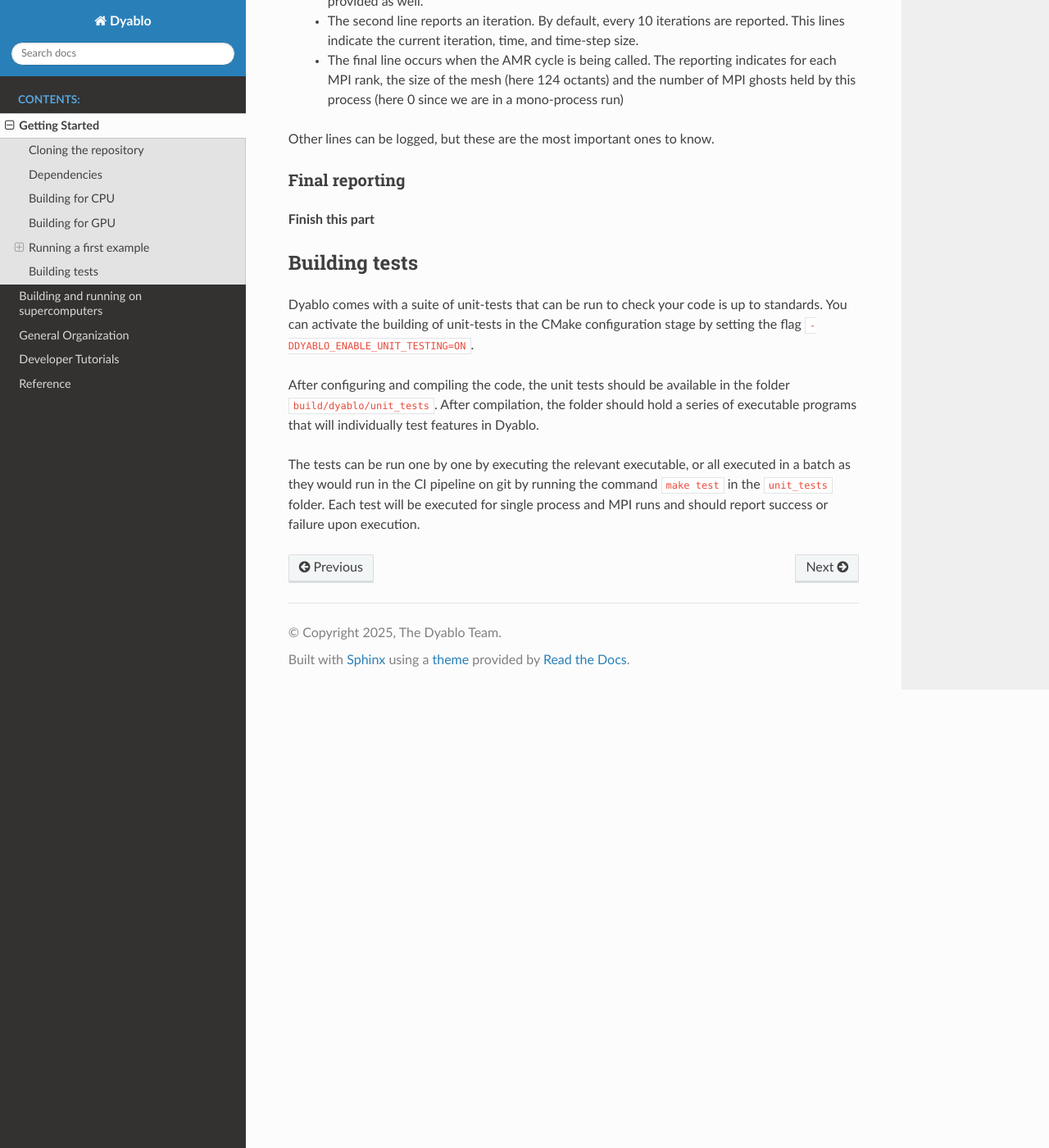
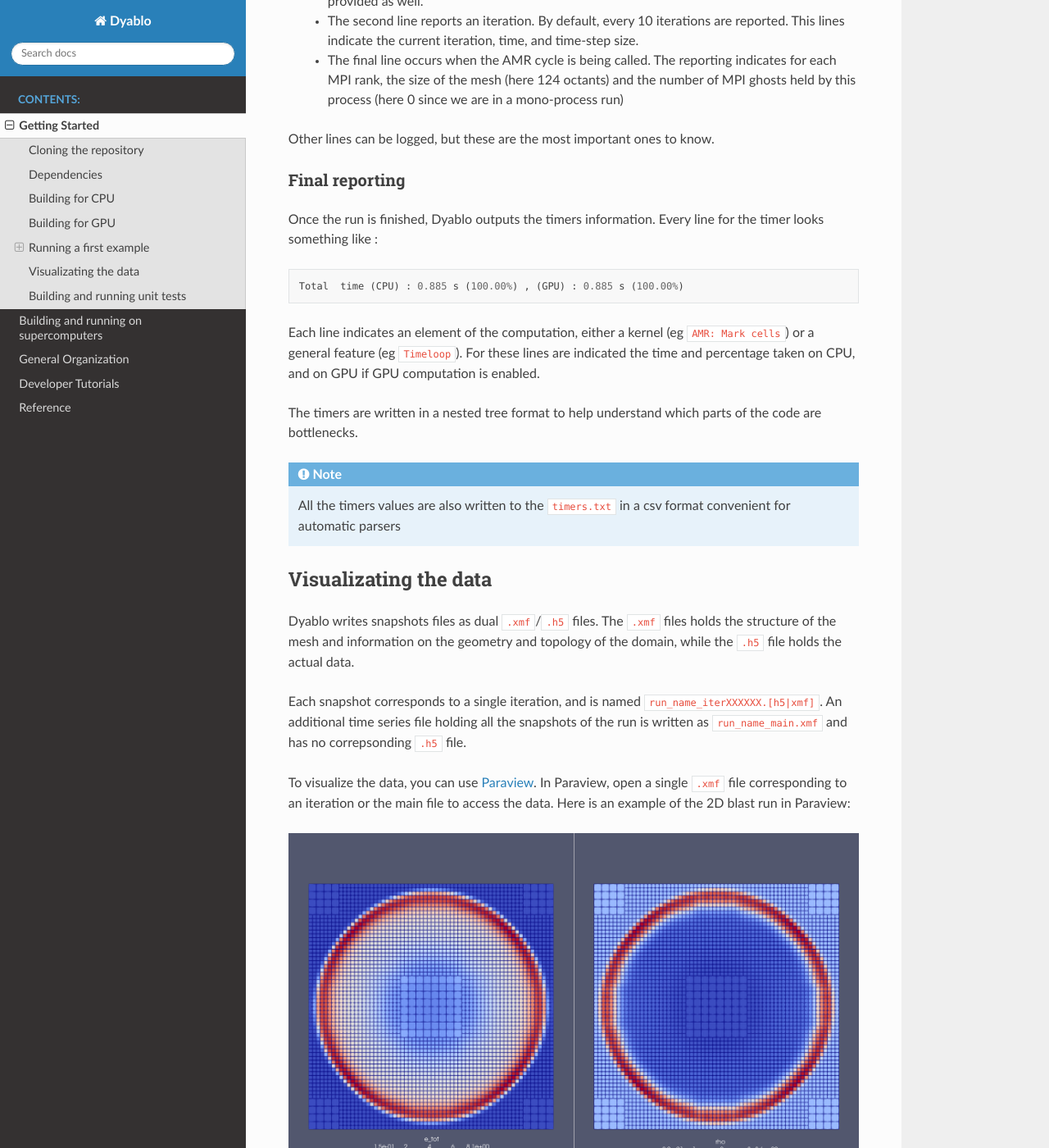
Before and after one commit to Dyablo-HPC/dyablo-docs, a Sphinx documentation site: the page built from source/getting_started.rst, in a window 1280 px wide and 1400 px high, scrolled down 4140 px. Shown: the whole window at 82% size. Built offline with Sphinx 7.4.7 and the Read the Docs theme 3.1.0, drawn with Linux system fonts in a browser that asks for light colours; some of the changed text lies outside the part shown.

Commit message:
Finished the getting started page

```diff
--- a/source/getting_started.rst
+++ b/source/getting_started.rst
@@ -200,13 +186,50 @@ Other lines can be logged, but these are the most important ones to know.
 Final reporting
 ^^^^^^^^^^^^^^^
 
-**Finish this part**
+Once the run is finished, Dyablo outputs the timers information. Every line for the timer looks something like : ::
 
-Building tests
---------------
+  Total  time (CPU) : 0.885 s (100.00%) , (GPU) : 0.885 s (100.00%)
+
+Each line indicates an element of the computation, either a kernel (eg ``AMR: Mark cells``) or a general feature (eg ``Timeloop``). For these lines are indicated the time and percentage taken on CPU, and on GPU if GPU computation is enabled.
+
+The timers are written in a nested tree format to help understand which parts of the code are bottlenecks.
+
+.. note :: All the timers values are also written to the ``timers.txt`` in a csv format convenient for automatic parsers
+
+Visualizating the data
+----------------------
+
+Dyablo writes snapshots files as dual ``.xmf``/``.h5`` files. The ``.xmf`` files holds the structure of the mesh and information on the geometry and topology of the domain, while the ``.h5`` file holds the actual data.
+
+Each snapshot corresponds to a single iteration, and is named ``run_name_iterXXXXXX.[h5|xmf]``. An additional time series file holding all the snapshots of the run is written as ``run_name_main.xmf`` and has no correpsonding ``.h5`` file.
+
+To visualize the data, you can use Paraview_. In Paraview, open a single ``.xmf`` file corresponding to an iteration or the main file to access the data. Here is an example of the 2D blast run in Paraview:
+
+.. _Paraview: https://www.paraview.org/
+
+.. image :: figs/paraview_blast_2d.png
+
+
+Building and running unit tests
+-------------------------------
 
 Dyablo comes with a suite of unit-tests that can be run to check your code is up to standards. You can activate the building of unit-tests in the CMake configuration stage by setting the flag ``-DDYABLO_ENABLE_UNIT_TESTING=ON``.
 
 After configuring and compiling the code, the unit tests should be available in the folder ``build/dyablo/unit_tests``. After compilation, the folder should hold a series of executable programs that will individually test features in Dyablo.
 
-The tests can be run one by one by executing the relevant executable, or all executed in a batch as they would run in the CI pipeline on git by running the command ``make test`` in the ``unit_tests`` folder. Each test will be executed for single process and MPI runs and should report success or failure upon execution.
+The tests can be run one by one by executing the relevant executable, or all executed in a batch as they would run in the CI pipeline on git by running the command ``make test`` in the ``unit_tests`` folder.
+
+Each test will report if they passed of failed, and the time it took to run. For example:
+
+.. code-block ::
+
+        Start 17: dyablo.test_ViewCommunicator_domains
+  17/64 Test #17: dyablo.test_ViewCommunicator_domains .........................   Passed    3.23 sec
+        Start 18: dyablo.test_ViewCommunicator_reduce
+  18/64 Test #18: dyablo.test_ViewCommunicator_reduce ..........................   Passed    3.31 sec
+        Start 19: utest_ViewCommunicator_MPI
+  19/64 Test #19: utest_ViewCommunicator_MPI ...................................   Passed    3.35 sec
+        Start 20: dyablo.test_GhostCommunicator_full_blocks_exchange
+  20/64 Test #20: dyablo.test_GhostCommunicator_full_blocks_exchange ...........   Passed    3.21 sec
+        Start 21: dyablo.test_GhostCommunicator_partial_blocks_exchange
+  21/64 Test #21: dyablo.test_GhostCommunicator_partial_blocks_exchange ........   Passed    3.19 sec
```
Also changed, not shown: other parts of source/getting_started.rst (+12 -26 lines), source/figs/paraview_blast_2d.png (added).
